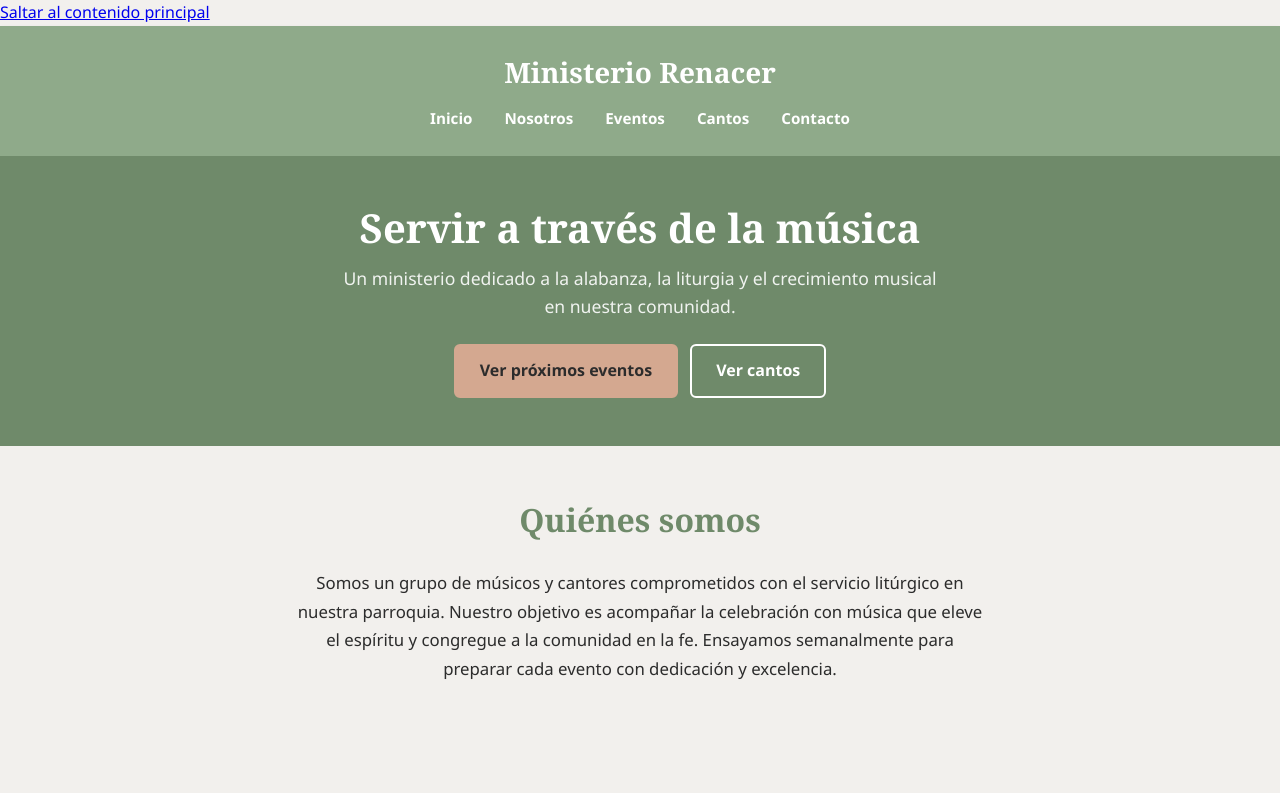
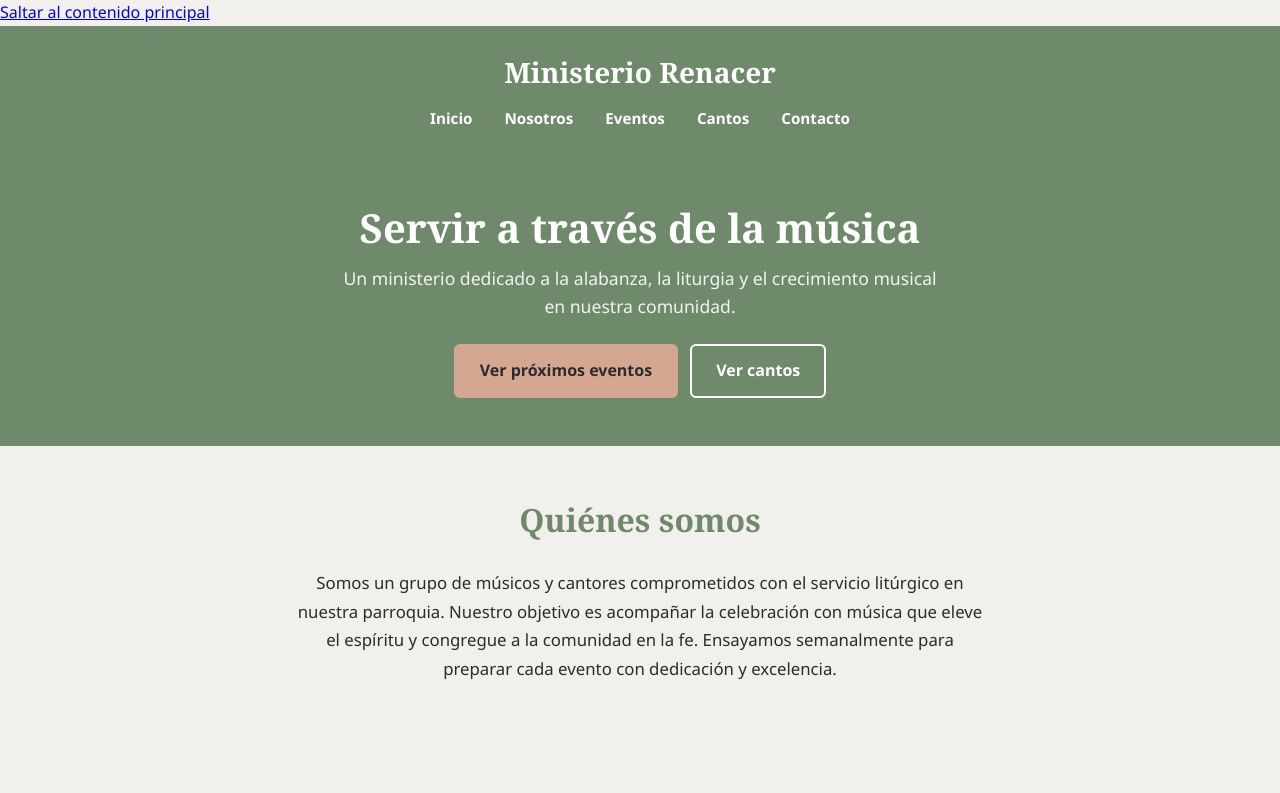
Before and after one commit to SpecialSKG/ministerio-renacer, a website: page index.html in a window 1280 px wide. Shown: the top 793 px of the page. Drawn offline with Linux system fonts and the light colour scheme.

Commit message:
fix(css): ajustar header a primary-dark para contraste accesible

```diff
--- a/assets/css/styles.css
+++ b/assets/css/styles.css
@@ -53,7 +53,7 @@ body {
 
 /* ---- Header ---- */
 header {
-  background-color: var(--color-primary);
+  background-color: var(--color-primary-dark);
   color: #ffffff;
   padding: var(--space-md) var(--space-md);
   text-align: center;
```
